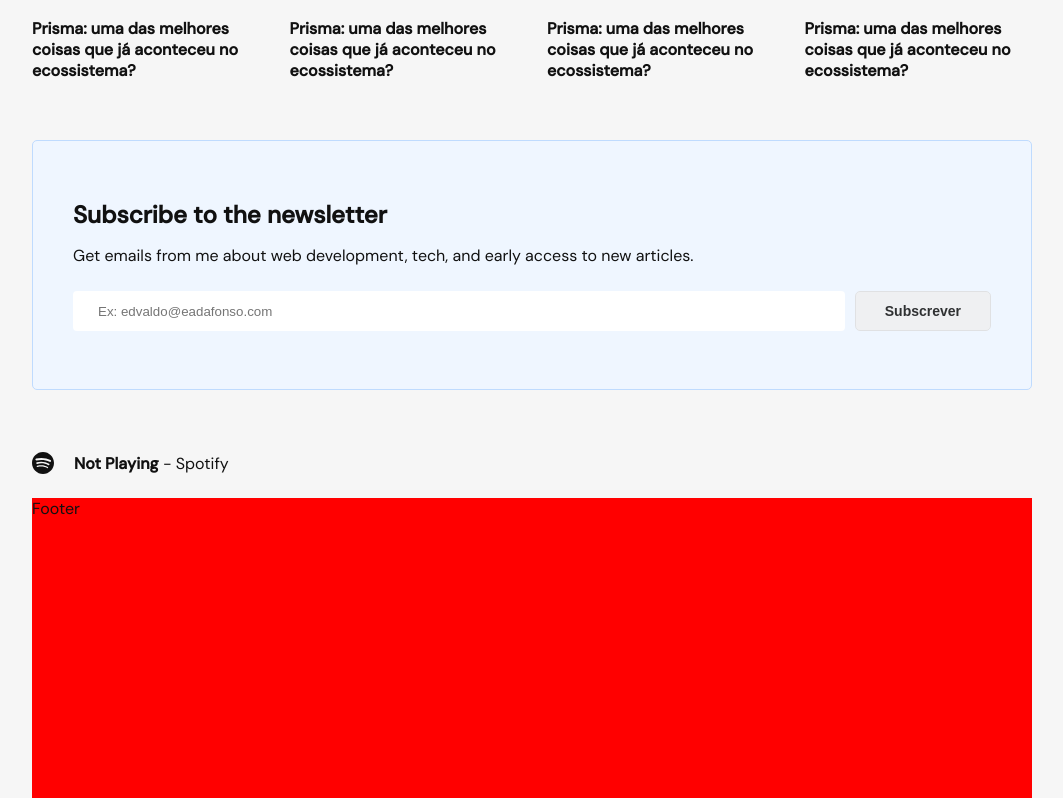
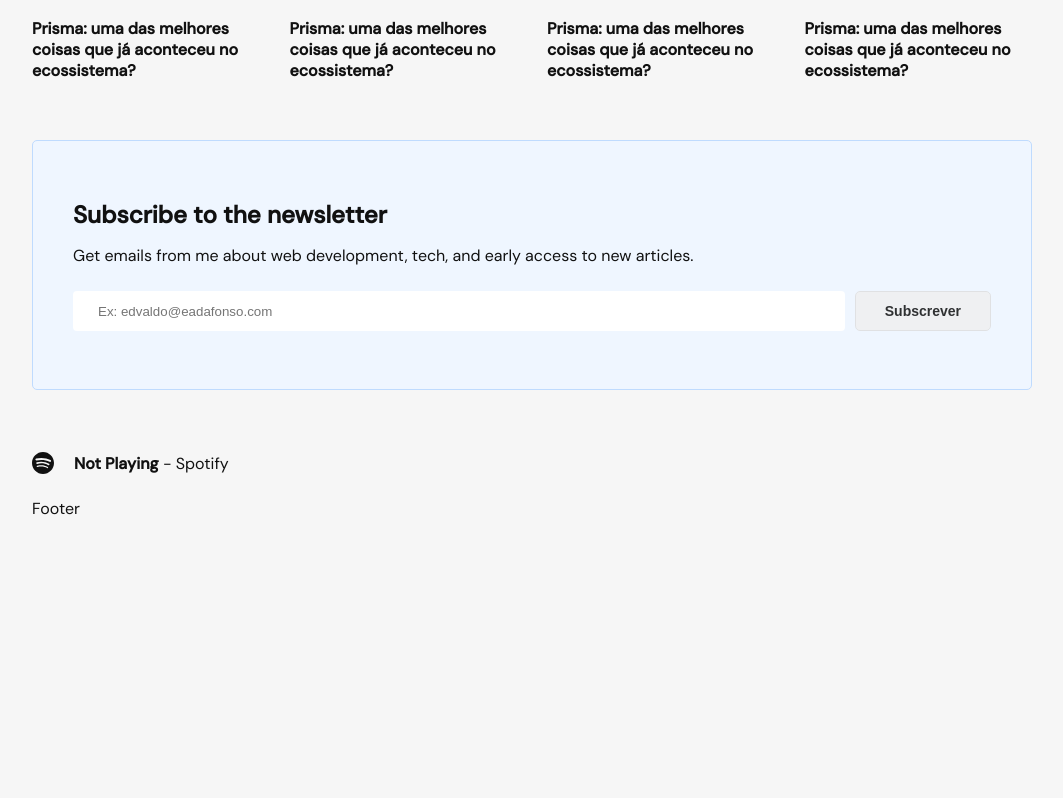
Before and after one commit to eadafonso/eadafonso-blog, a Next.js app: page / in a window 1280 px wide. Shown: the part 708-1506 px from the top of the page, without its empty margins (108-1171 px from the left). Built offline with nearby package versions, Linux system fonts and the light colour scheme; no server answers.

Commit message:
feat: remove background red in footer component

```diff
--- a/src/components/Footer/styles.ts
+++ b/src/components/Footer/styles.ts
@@ -3,6 +3,5 @@ import { styled } from "@stitches/react";
 export const Container = styled("footer", {
   width: "100%",
   height: 300,
-  background: "red",
   marginTop: 20,
 });
```
